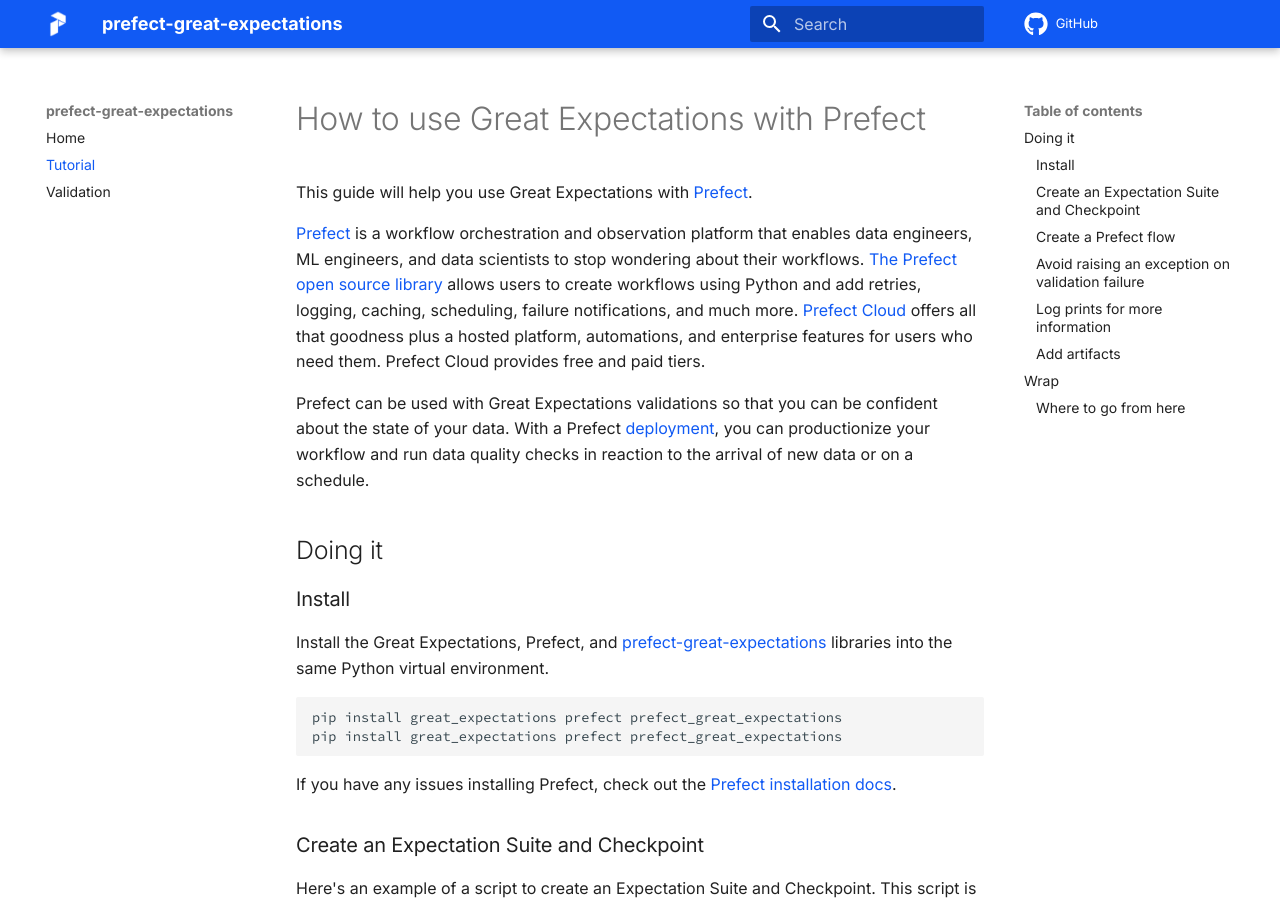
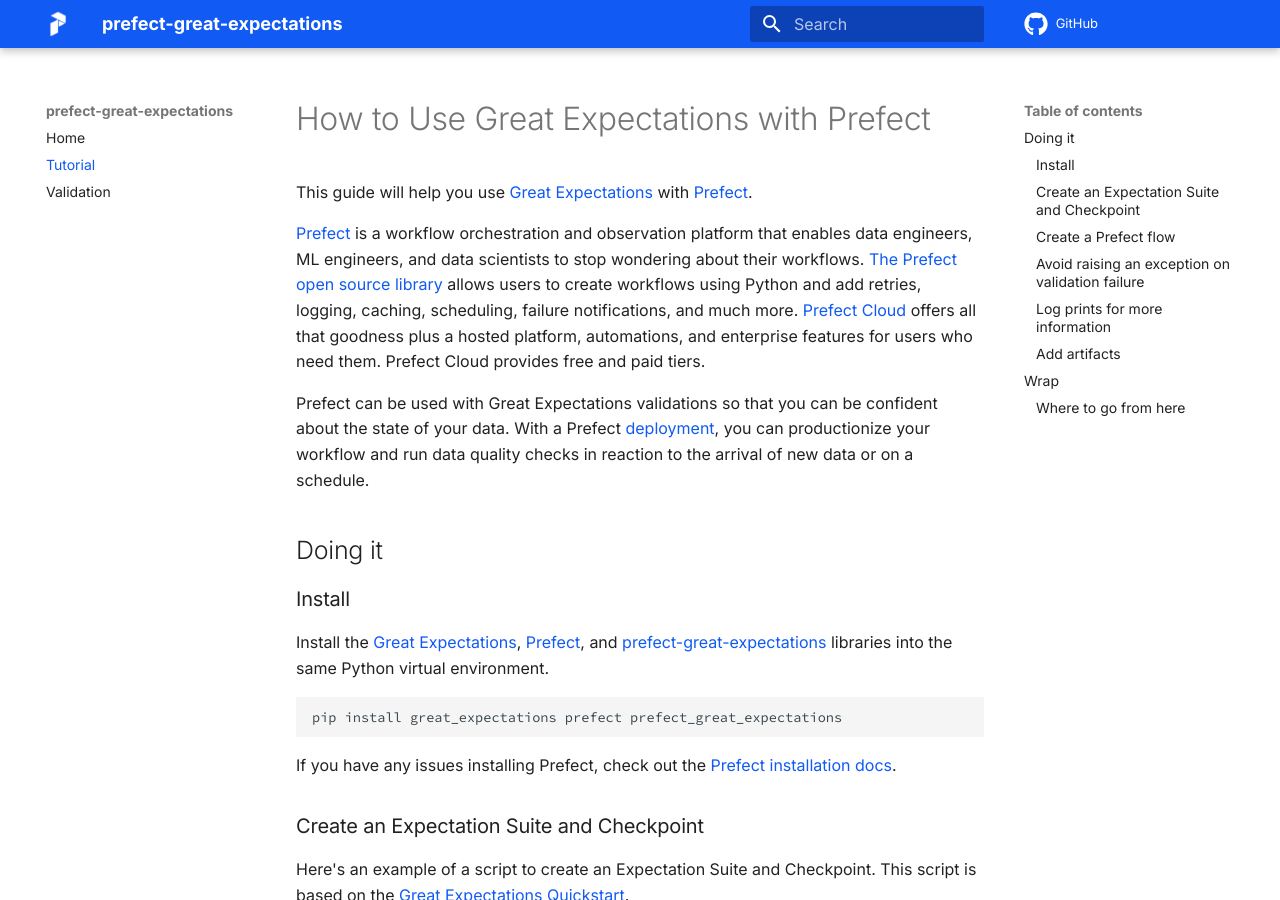
Before and after one commit to PrefectHQ/prefect-great-expectations, an MkDocs documentation site: the page built from docs/tutorial.md, in a window 1280 px wide and 900 px high. Built offline with MkDocs 1.6.1 and Material for MkDocs 9.7.7, drawn with Linux system fonts in a browser that asks for light colours; comment, search, counter and statistics services are not loaded; some of the changed lines change nothing that is shown.

Commit message:
add images

````diff
--- a/docs/tutorial.md
+++ b/docs/tutorial.md
@@ -2,9 +2,9 @@
 tags: - Great Expectations
 ---
 
-# How to use Great Expectations with Prefect
+# How to Use Great Expectations with Prefect
 
-This guide will help you use Great Expectations with [Prefect](https://prefect.io/).
+This guide will help you use [Great Expectations](https://greatexpectations.io/) with [Prefect](https://prefect.io/).
 
 [Prefect](https://prefect.io/) is a workflow orchestration and observation platform that enables data engineers, ML engineers, and data scientists to stop wondering about their workflows. [The Prefect open source library](https://docs.prefect.io) allows users to create workflows using Python and add retries, logging, caching, scheduling, failure notifications, and much more. [Prefect Cloud](https://www.prefect.io/cloud/) offers all that goodness plus a hosted platform, automations, and enterprise features for users who need them. Prefect Cloud provides free and paid tiers.
 
@@ -14,10 +14,9 @@
 
 ### Install
 
-Install the Great Expectations, Prefect, and [prefect-great-expectations](https://prefecthq.github.io/prefect-great-expectations/) libraries into the same Python virtual environment.
+Install the [Great Expectations](https://greatexpectations.io/), [Prefect](https://docs.prefect.io/), and [prefect-great-expectations](https://prefecthq.github.io/prefect-great-expectations/) libraries into the same Python virtual environment.
 
 ```bash
-pip install great_expectations prefect prefect_great_expectations
 pip install great_expectations prefect prefect_great_expectations
 ```
 
@@ -189,11 +188,11 @@
 
 The UI gives you lots of visibilty into the state of your flow runs.
 
-![Screenshot of flow run with logs in Prefect UI](../../docs/images/flow_run.png)
+![Screenshot of flow run with logs in Prefect UI](img/flow_run.png)
 
 Your artifact displays validation results for human consumption.
 
-![Screenshot of artifact in Prefect UI](../../docs/images/artifact.png)
+![Screenshot of artifact in Prefect UI](img/artifact.png)
 
 Alternatively, you could share a link to your [Great Expectations Data Docs](https://docs.greatexpectations.io/docs/guides/setup/configuring_data_docs/how_to_host_and_share_data_docs_on_amazon_s3) in an artifact.
 
````
Also changed, not shown: docs/img/artifact.png (added), docs/img/flow_run.png (added).
